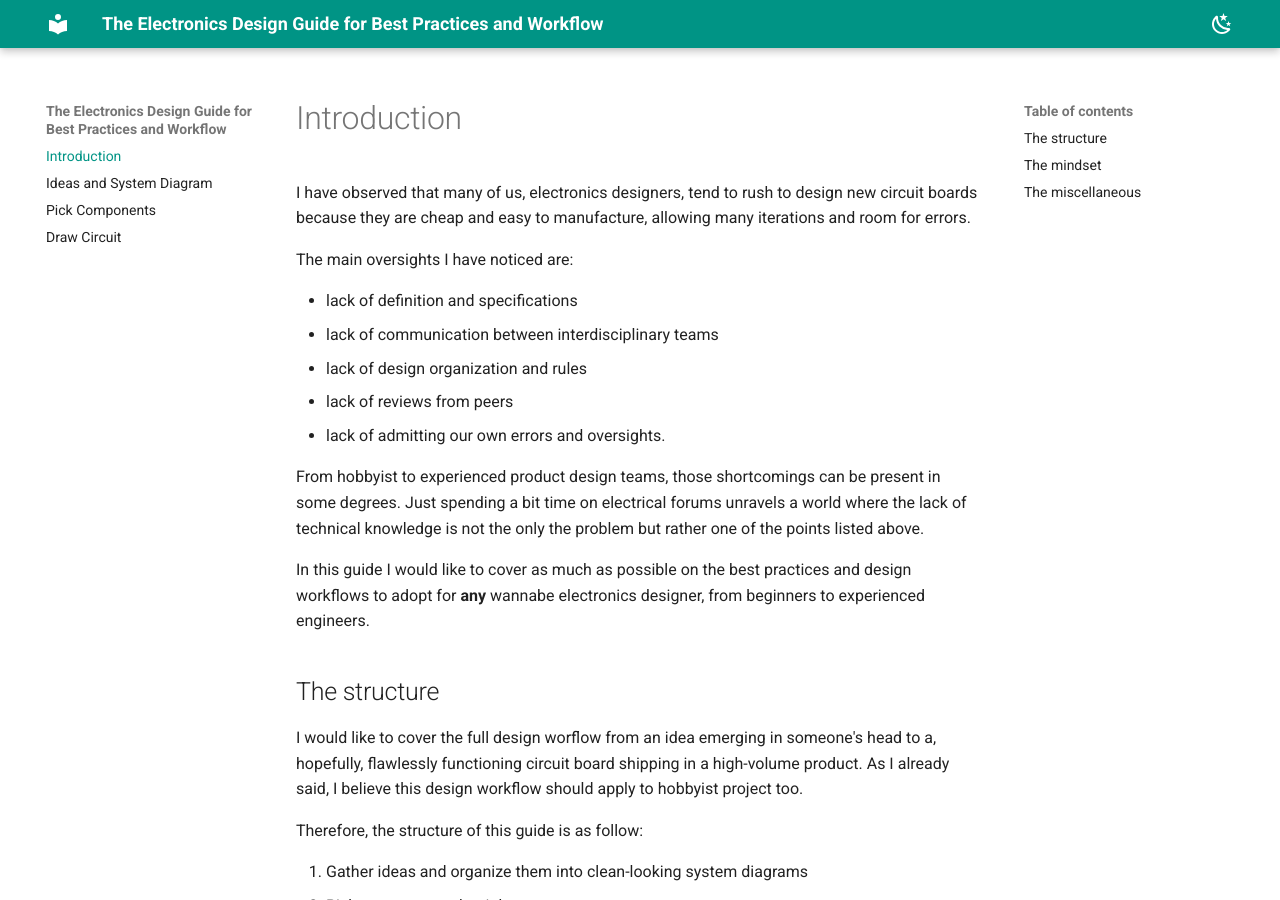
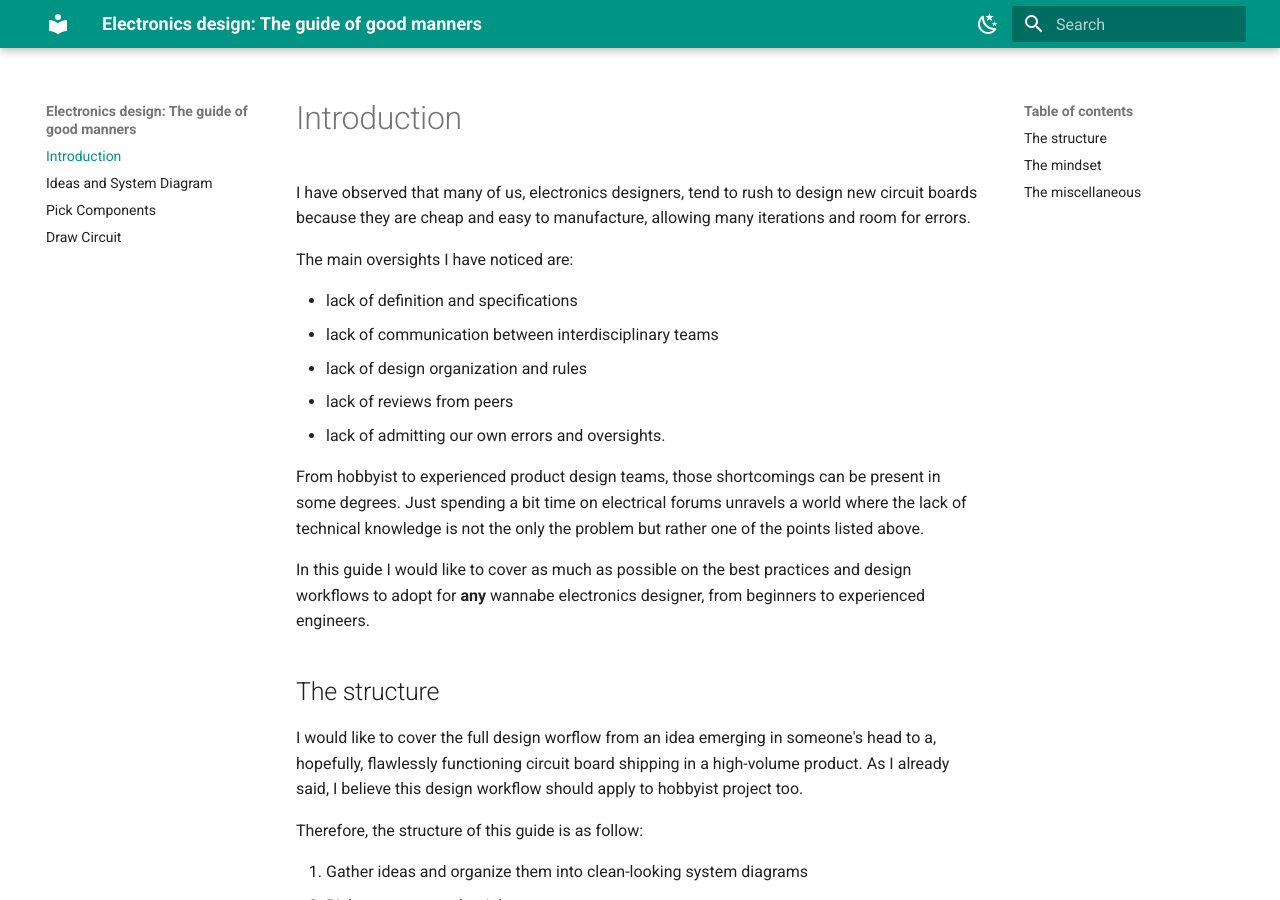
Before and after one commit to eeintech/guide, an MkDocs documentation site: the page built from docs/index.md, in a window 1280 px wide and 900 px high. Built offline with MkDocs 1.6.1 and Material for MkDocs 9.7.7, drawn with Linux system fonts in a browser that asks for light colours.

Commit message:
Fix search, new name

```diff
--- a/README.md
+++ b/README.md
@@ -1,5 +1,5 @@
-# The Electronics Design Guide for Best Practices and Workflow
+# Electronics design: The guide of good manners
 
 Designing electronics from a technical aspect is complex. Wouldn't you want to avoid adding complexity using bad practices and not following a set of rules and workflow in your circuit board projects?
 
-Read on: https://electronics-design-guide.vercel.app/
+Read on: https://eeguide.vercel.app/
--- a/mkdocs.yml
+++ b/mkdocs.yml
@@ -1,6 +1,7 @@
-site_name: The Electronics Design Guide for Best Practices and Workflow
+site_name: "Electronics design: The guide of good manners"
 
 plugins:
+  - search
   - glightbox
 
 theme:
```
Also changed, not shown: docs/diagram.md (+1 -1 lines), docs/draw.md (+1 -1 lines), docs/assets/images/stop.png (added).
